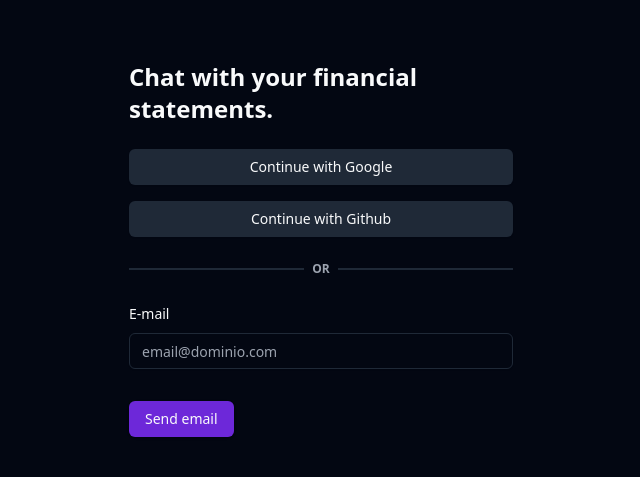
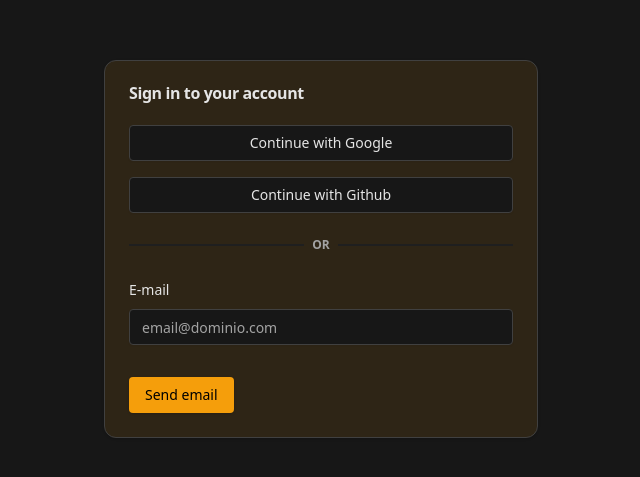
Before and after one commit to pimentellima/resumidor-ofx, a Next.js app: page /sign-in in a window 1280 px wide. Shown: the part 151-628 px from the top of the page, without its empty margins (319-959 px from the left). Built offline with nearby package versions, Linux system fonts and the light colour scheme; no server answers; what @next/env would draw is missing.

Commit message:
refactor: melhora a estrutura e a legibilidade dos componentes de importação e ajuste de estilos

```diff
--- a/src/app/(chat)/chat/components/import-statements-dialog.tsx
+++ b/src/app/(chat)/chat/components/import-statements-dialog.tsx
@@ -17,7 +17,7 @@
 import { useMutation, useQueryClient } from '@tanstack/react-query'
 import { format } from 'date-fns'
 import { InferSelectModel } from 'drizzle-orm'
-import { FileIcon, Loader2Icon, LoaderIcon, TrashIcon } from 'lucide-react'
+import { FileIcon, Loader2Icon, TrashIcon } from 'lucide-react'
 import { ChangeEvent, ReactNode, useState } from 'react'
 
 export function ImportStatementsDialog({
@@ -61,32 +61,29 @@
                 </div>
                 {imports && imports.length > 0 && <Separator />}
                 <div className="flex flex-col">
-                    <div className="flex gap-1">
+                    <div className="flex gap-1 text-foreground">
                         <Input
-                            id="files"
-                            name="files"
+                            onChange={handleChangeFile}
+                            id={'file-input'}
                             type="file"
-                            disabled={isPending}
-                            accept=".csv"
-                            multiple={true}
-                            onChange={handleChangeFile}
+                            className="text-muted-foreground file:border-input file:text-foreground
+                                p-0 pr-3 italic file:mr-3 file:h-full file:border-0
+                                file:border-r file:border-solid file:bg-transparent file:px-3 file:text-sm
+                                file:font-medium file:not-italic"
                         />
-                        {files && (
                         <Button
-                                disabled={isPending}
-                                onClick={() => mutate(files)}
-                                variant={'outline'}
+                            disabled={isPending || !files || files.length === 0}
+                            onClick={() => mutate(files!)}
                         >
                             {isPending ? (
                                 <div className="flex items-center gap-1">
-                                        <LoaderIcon className="w-4 h-4 animate-spin" />
-                                        <span>Importando</span>
+                                    <Loader2Icon className="w-4 h-4 animate-spin" />
+                                    <span>Importing</span>
                                 </div>
                             ) : (
-                                    'Importar'
+                                'Import'
                             )}
                         </Button>
-                        )}
                     </div>
                 </div>
             </DialogContent>
@@ -123,7 +120,7 @@
         <div className="flex gap-1 items-center border rounded-md p-2">
             <FileIcon className="h-5 w-5" />
             <span className="text-sm">
-                {'Importado em ' +
+                {'Imported at ' +
                     format(bankImport.createdAt, 'dd/MM/yyyy HH:mm')}
             </span>
             <div className="flex flex-1 gap-1 justify-end">
--- a/src/app/(chat)/chat/components/import-statements-input.tsx
+++ b/src/app/(chat)/chat/components/import-statements-input.tsx
@@ -1,18 +1,28 @@
 'use client'
 import { Button } from '@/components/ui/button'
+import useImportMutation from '@/lib/hooks/use-import'
 
 export function ImportStatementsInput() {
+    const { mutate, isPending } = useImportMutation()
+
+    const handleChangeFile = async (e: React.ChangeEvent<HTMLInputElement>) => {
+        if (!e.target.files || e.target.files.length === 0) {
+            return
+        }
+        mutate(e.target.files)
+    }
     return (
         <>
             <input
                 className="hidden"
                 id="file"
                 type="file"
-                // disabled={isPending}
+                disabled={isPending}
                 accept=".csv"
+                onChange={handleChangeFile}
                 multiple={true}
             />
-            <Button asChild size="lg" variant="default">
+            <Button disabled={isPending} asChild size="lg" variant="default">
                 <label htmlFor="file">Import statement files to start</label>
             </Button>
         </>
--- a/src/app/(chat)/layout.tsx
+++ b/src/app/(chat)/layout.tsx
@@ -35,7 +35,7 @@
             <div className="h-screen bg-background items-center flex">
                 <Drawer />
                 <div className="py-3 pr-3 h-full w-full">
-                    <div className="w-full py-4 h-full border rounded-md bg-muted/50">
+                    <div className="w-full py-4 h-full border rounded-md bg-muted/90">
                         {children}
                     </div>
                 </div>
--- a/src/app/globals.css
+++ b/src/app/globals.css
@@ -4,31 +4,61 @@
 
 @layer base {
     :root {
-        --background: 224 71.4% 4.1%;
-        --foreground: 210 20% 98%;
-        --card: 224 71.4% 4.1%;
-        --card-foreground: 210 20% 98%;
-        --popover: 224 71.4% 4.1%;
-        --popover-foreground: 210 20% 98%;
-        --primary: 263.4 70% 50.4%;
-        --primary-foreground: 210 20% 98%;
-        --secondary: 215 27.9% 16.9%;
-        --secondary-foreground: 210 20% 98%;
-        --muted: 215 27.9% 16.9%;
-        --muted-foreground: 217.9 10.6% 64.9%;
-        --accent: 215 27.9% 16.9%;
-        --accent-foreground: 210 20% 98%;
-        --destructive: 0 62.8% 30.6%;
-        --destructive-foreground: 210 20% 98%;
-        --border: 215 27.9% 16.9%;
-        --input: 215 27.9% 16.9%;
-        --ring: 263.4 70% 50.4%;
-        --chart-1: 220 70% 50%;
-        --chart-2: 160 60% 45%;
-        --chart-3: 30 80% 55%;
-        --chart-4: 280 65% 60%;
-        --chart-5: 340 75% 55%;
-        --radius: 0.5rem;
+        --background: 0 0% 9.0196%;
+        --foreground: 0 0% 89.8039%;
+        --card: 0 0% 14.902%;
+        --card-foreground: 0 0% 89.8039%;
+        --popover: 0 0% 14.902%;
+        --popover-foreground: 0 0% 89.8039%;
+        --primary: 37.6923 92.126% 50.1961%;
+        --primary-foreground: 0 0% 0%;
+        --secondary: 0 0% 14.902%;
+        --secondary-foreground: 0 0% 89.8039%;
+        --muted: 0 0% 12.1569%;
+        --muted-foreground: 0 0% 63.9216%;
+        --accent: 22.7273 82.5% 31.3725%;
+        --accent-foreground: 48 96.6387% 76.6667%;
+        --destructive: 0 84.2365% 60.1961%;
+        --destructive-foreground: 0 0% 100%;
+        --border: 0 0% 25.098%;
+        --input: 0 0% 25.098%;
+        --ring: 37.6923 92.126% 50.1961%;
+        --chart-1: 43.2558 96.4126% 56.2745%;
+        --chart-2: 32.1327 94.6188% 43.7255%;
+        --chart-3: 22.7273 82.5% 31.3725%;
+        --chart-4: 25.9649 90.4762% 37.0588%;
+        --chart-5: 22.7273 82.5% 31.3725%;
+        --sidebar: 0 0% 5.8824%;
+        --sidebar-foreground: 0 0% 89.8039%;
+        --sidebar-primary: 37.6923 92.126% 50.1961%;
+        --sidebar-primary-foreground: 0 0% 100%;
+        --sidebar-accent: 22.7273 82.5% 31.3725%;
+        --sidebar-accent-foreground: 48 96.6387% 76.6667%;
+        --sidebar-border: 0 0% 25.098%;
+        --sidebar-ring: 37.6923 92.126% 50.1961%;
+        --font-sans: Inter, sans-serif;
+        --font-serif: Source Serif 4, serif;
+        --font-mono: JetBrains Mono, monospace;
+        --radius: 0.375rem;
+        --shadow-x: 0px;
+        --shadow-y: 4px;
+        --shadow-blur: 8px;
+        --shadow-spread: -1px;
+        --shadow-opacity: 0.1;
+        --shadow-color: hsl(0 0% 0%);
+        --shadow-2xs: 0px 4px 8px -1px hsl(0 0% 0% / 0.05);
+        --shadow-xs: 0px 4px 8px -1px hsl(0 0% 0% / 0.05);
+        --shadow-sm: 0px 4px 8px -1px hsl(0 0% 0% / 0.1),
+            0px 1px 2px -2px hsl(0 0% 0% / 0.1);
+        --shadow: 0px 4px 8px -1px hsl(0 0% 0% / 0.1),
+            0px 1px 2px -2px hsl(0 0% 0% / 0.1);
+        --shadow-md: 0px 4px 8px -1px hsl(0 0% 0% / 0.1),
+            0px 2px 4px -2px hsl(0 0% 0% / 0.1);
+        --shadow-lg: 0px 4px 8px -1px hsl(0 0% 0% / 0.1),
+            0px 4px 6px -2px hsl(0 0% 0% / 0.1);
+        --shadow-xl: 0px 4px 8px -1px hsl(0 0% 0% / 0.1),
+            0px 8px 10px -2px hsl(0 0% 0% / 0.1);
+        --shadow-2xl: 0px 4px 8px -1px hsl(0 0% 0% / 0.25);
     }
 }
 
--- a/src/app/sign-in/components/providers-sign-in.tsx
+++ b/src/app/sign-in/components/providers-sign-in.tsx
@@ -7,14 +7,14 @@
         <div className="flex flex-col gap-4">
             <Button
                 onClick={async () => await signIn('google')}
-                variant="secondary"
+                variant="outline"
                 className="w-full"
             >
                 Continue with Google
             </Button>
             <Button
                 onClick={async () => await signIn('github')}
-                variant="secondary"
+                variant="outline"
                 className="w-full"
             >
                 Continue with Github
--- a/src/app/sign-in/components/sign-in-with-email.tsx
+++ b/src/app/sign-in/components/sign-in-with-email.tsx
@@ -30,7 +30,6 @@
         try {
             await signIn('email', {
                 email: data.email,
-                callbackUrl,
                 redirect: false,
             })
             toast({
@@ -58,6 +57,7 @@
                             <FormLabel>E-mail</FormLabel>
                             <FormControl>
                                 <Input
+                                    className="bg-background"
                                     placeholder="email@dominio.com"
                                     {...field}
                                 />
--- a/src/app/sign-in/page.tsx
+++ b/src/app/sign-in/page.tsx
@@ -1,3 +1,4 @@
+import { Card, CardContent, CardHeader, CardTitle } from '@/components/ui/card'
 import { auth } from '@/lib/auth'
 import { redirect } from 'next/navigation'
 import ProvidersSignIn from './components/providers-sign-in'
@@ -10,12 +11,13 @@
         redirect('/chat')
     }
     return (
-        <div className="h-screen flex justify-center items-center ">
-            <div className="px-6  sm:px-0 col-span-1 h-full flex items-center justify-center ">
+        <div className="h-screen flex flex-col justify-center items-center">
+            <Card className="bg-primary/10">
+                <CardHeader>
+                    <CardTitle>Sign in to your account</CardTitle>
+                </CardHeader>
+                <CardContent>
                     <div className="space-y-6 w-96">
-                    <h1 className="text-2xl font-bold">
-                        Chat with your financial statements.
-                    </h1>
                         <ProvidersSignIn />
                         <div className="flex items-center gap-2">
                             <div className="w-full h-0.5 bg-muted" />
@@ -26,7 +28,8 @@
                         </div>
                         <SignInWithEmail />
                     </div>
-            </div>
+                </CardContent>
+            </Card>
         </div>
     )
 }
```
Lines whose indentation alone changed are shown as unchanged.
